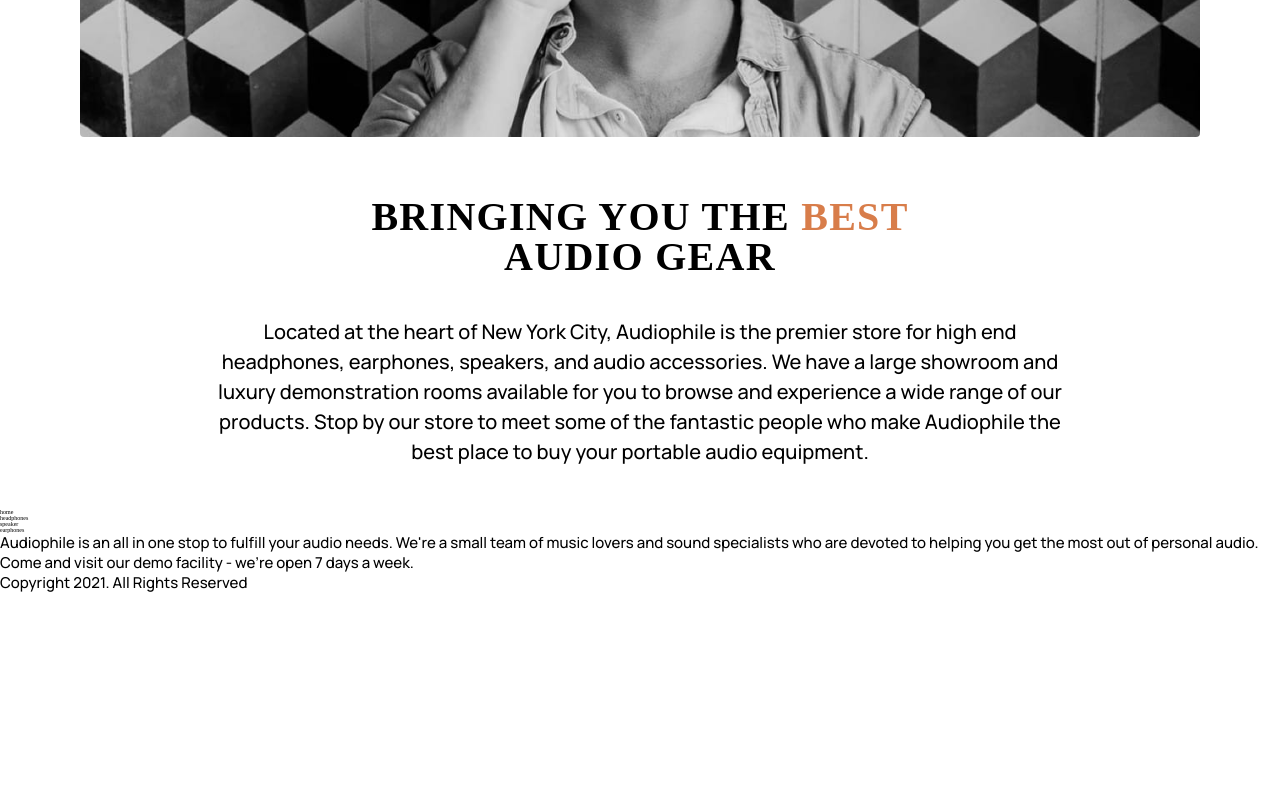
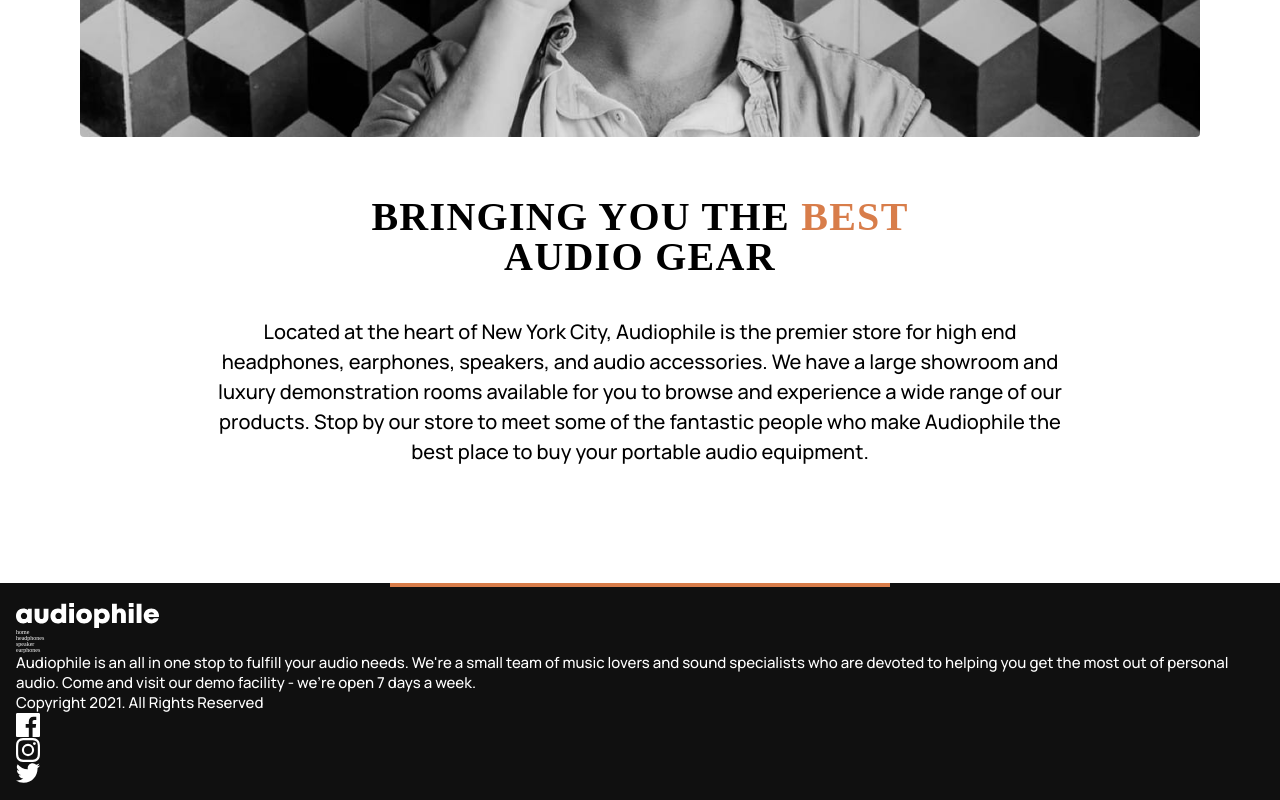
Before and after one commit to BilalHassen/audiophile-web-site, a React (Vite) app: page / in a window 1280 px wide. Shown: the part 3355-4155 px from the top of the page. Before the commit the page ends 4019 px from the top, so only its background shows below. Built offline with nearby package versions, Linux system fonts and the light colour scheme; a web font is replaced by a local one.

Commit message:
add orange divider to footer

```diff
--- a/src/Components/Footer/Footer.jsx
+++ b/src/Components/Footer/Footer.jsx
@@ -7,6 +7,7 @@ export default function Footer() {
   return (
     <>
       <footer className="footer">
+        <hr className="footer__divider"></hr>
         <div className="footer__logo-container">
           <img className="footer__logo" src={logo} alt={"footer logo"}></img>
           <ul className="footer__nav">
--- a/src/Components/Footer/Footer.scss
+++ b/src/Components/Footer/Footer.scss
@@ -1,2 +1,20 @@
 @use "../../styles/partials/mixins" as *;
 @use "../../styles/partials/variables" as *;
+
+.footer {
+  background-color: #101010;
+  color: $white;
+  margin-top: 10rem;
+  padding: 1.6rem;
+
+  &__divider {
+    margin: 0 auto;
+    background-color: $orange;
+    border: none;
+    display: block;
+    position: relative;
+    bottom: 16.1px;
+    height: 0.4rem;
+    width: 40%;
+  }
+}
```
